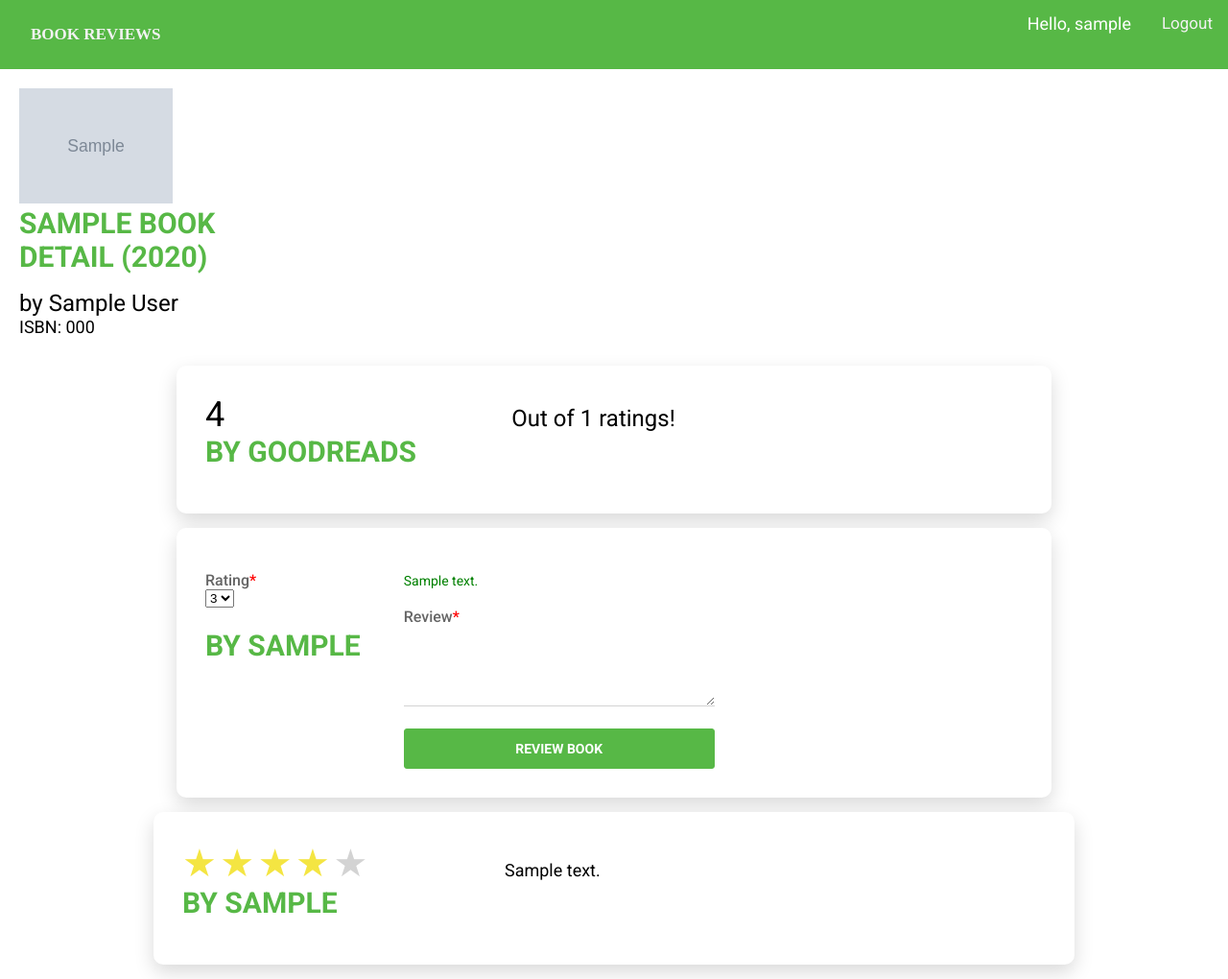
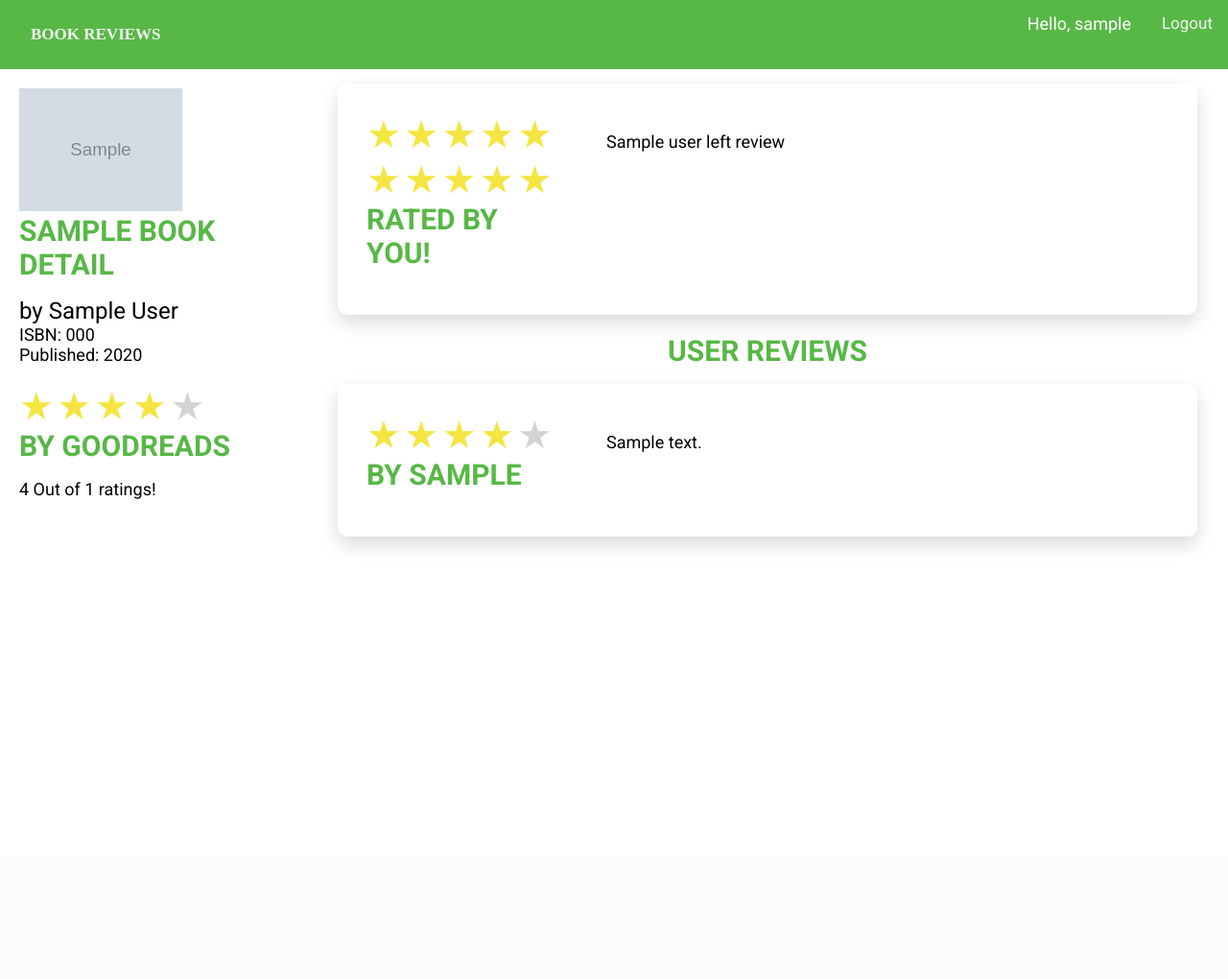
Before and after one commit to Michelle-lele/project1, a Flask app: template templates/book.html in a window 1280 px wide. Shown: the whole page at 96% size. After the commit the page ends 570 px from the top, so only its background shows below. Run offline with Flask 2, Linux system fonts and the light colour scheme; the template is opened without the code that fills it: most values are stand-ins (such as "Sample title", 1, 10 or a date in 2020); grey boxes marked "Sample" are stand-in pictures; some libraries are stand-ins or nearby versions.

Commit message:
Remove goodreads image placeholder from db. Book page changes- user comment on top, layout improvements, average rating added.

```diff
--- a/application.py
+++ b/application.py
@@ -214,17 +214,17 @@
 def search():
 	errorMessage = ""
 	top_rated_books = db.execute("SELECT AVG(rating), title,author,isbn, year, cover_img from books JOIN reviews ON books_isbn = isbn GROUP BY isbn ORDER BY AVG(rating) DESC LIMIT 3").fetchall()
-
+	latest_reviews = db.execute("SELECT username, rating, review_text, user_id from users JOIN reviews ON users_user_id = user_id ORDER BY date_created DESC LIMIT 3").fetchall()
 	if request.method == "GET":
 		query = request.args.get("q")
 		if not query:
-			return render_template("search.html", username = username, top_rated_books=top_rated_books)
+			return render_template("search.html", username = username, top_rated_books=top_rated_books, latest_reviews=latest_reviews)
 		#print(query, file=sys.stderr)
 		# ?TO DO handle multple words in q parameter in a separate function?
 	elif request.method == "POST":
 		if not request.form.get("search"):
 			errorMessage = "Please enter book title, author or ISBN!"
-			return render_template("search.html", username = username, errorMessage = errorMessage, top_rated_books=top_rated_books)
+			return render_template("search.html", username = username, errorMessage = errorMessage, top_rated_books=top_rated_books, latest_reviews=latest_reviews)
 		query = url_for('search') + "?q=" + request.form.get("search") + "&page=1"
 		return redirect(query)
 
@@ -235,7 +235,7 @@
 	#Show message if no results
 	if search_results == []:
 		errorMessage = f"No books found for your search \"{query}\""
-		return render_template("search.html", username = username, errorMessage = errorMessage, top_rated_books=top_rated_books)
+		return render_template("search.html", username = username, errorMessage = errorMessage, top_rated_books=top_rated_books, latest_reviews=latest_reviews)
 
 	return paginate(search_results, request.args.get('page', type=int), query=query)
 
@@ -255,24 +255,28 @@
 	isbn= request.args.get("isbn")
 	url= url_for('book')+"?isbn=" + isbn
 
-	book_details = db.execute("SELECT title, author, isbn, year, cover_img, AVG(rating) from books JOIN reviews ON isbn = books_isbn WHERE isbn = :isbn GROUP BY isbn",
+	book_details = db.execute("SELECT title, author, isbn, year, cover_img, CAST(AVG(rating) as numeric(10,2)), COUNT(rating) from books LEFT JOIN reviews ON isbn = books_isbn WHERE isbn = :isbn GROUP BY isbn",
 			{"isbn": isbn}).fetchone()
 
 	#check if such book exists
 	if book_details == None:
 		return render_template("404.html", username=username),404
-
-	user_reviews = db.execute("SELECT username, rating, review_text, user_id from users JOIN reviews ON users_user_id = user_id WHERE books_isbn = :isbn ORDER BY date_created DESC",
-		{"isbn": isbn}).fetchall()
+	print(book_details, file=sys.stderr)
+	user_reviews = db.execute("SELECT username, rating, review_text, user_id from users JOIN reviews ON users_user_id = user_id WHERE books_isbn = :isbn AND user_id != :user_id ORDER BY date_created DESC",
+		{"isbn": isbn, "user_id": session.get("user_id")}).fetchall()
 
 	#check if user has already left a review
 	#TODO that in more normal way :D
+	user_left_review = db.execute("SELECT username, rating, review_text, user_id from users JOIN reviews ON users_user_id = user_id WHERE books_isbn = :isbn AND user_id = :user_id ORDER BY date_created DESC",
+		{"isbn": isbn, "user_id": session.get("user_id")}).fetchall()
+	'''
 	UserLeftReview = False
 	i = 0
 	for user in user_reviews:
 		if user_reviews[i][3] == session.get("user_id"):
 				UserLeftReview = True
 		i+=1
+	'''
 
 	# Get GoodReads average rating and ratings count
 	GetBookReviewCounts = requests.get("https://www.goodreads.com/book/review_counts.json?isbns=" + isbn)
@@ -299,7 +303,7 @@
 
 		if errorMessages != []:
 			return render_template("book.html", username = username, book_details = book_details,
-				user_reviews=user_reviews, UserLeftReview=UserLeftReview, errorMessages=errorMessages,
+				user_reviews=user_reviews, user_left_review=user_left_review, errorMessages=errorMessages,
 				GetBookReviewCounts=GetBookReviewCounts)
 
 		NewReview = db.execute("INSERT INTO reviews (users_user_id, books_isbn, rating, review_text) VALUES (:user_id, :isbn, :rating, :review_text)",
@@ -309,7 +313,7 @@
 		return redirect(url)
 
 	return render_template("book.html", username = username, book_details = book_details,
-		user_reviews=user_reviews, UserLeftReview=UserLeftReview, isbn = isbn,
+		user_reviews=user_reviews, user_left_review=user_left_review, isbn = isbn,
 		GetBookReviewCounts=GetBookReviewCounts)
 
 @app.route("/api")
--- a/static/styles.css
+++ b/static/styles.css
@@ -126,6 +126,7 @@
   font-family: "Roboto", "Arial", "Helvetica Neue", sans-serif;
   font-weight: 400;
   font-size: 14px;
+  height: 100%;
 }
 
 h1, h2, h3, h4, h5, h6 {
@@ -538,7 +539,7 @@
   -webkit-border-radius: 10px;
   -moz-border-radius: 10px;
   border-radius: 10px;
-  width: 95%;
+  width: 70%;
   min-width: 250px;
   display: table;
   min-height: 150px;
@@ -553,6 +554,9 @@
   box-shadow: 0px 8px 20px 0px rgba(0, 0, 0, 0.35);
 }
 
+.card-3 .card-heading{
+  width: 250px;
+}
 
 .card-3 .card-heading-3{
   /*background: url("") top left/cover no-repeat;*/
@@ -571,16 +575,15 @@
   padding: 30px;
 }
 
-.review .card-body{
-  width: 65%;
-}
-
 .review .card-body p{
   font-size: 18px;
 }
-.review {
-  max-width: ;
+
+.review .card-3{
+  max-width: 70%;
+  float: right;
 }
+
 
 .rating {
   border: 0px solid white;
@@ -657,7 +660,7 @@
 }
 
 @media (max-width: 576px) {
-   .card-heading-3, .review .card-heading{
+   .card-heading-3{
     display: block !important;
     width: 100% !important;
   }
@@ -691,6 +694,19 @@
     padding: 60px 50px;
 
   }
+.card-3{
+  width: 90% !important;
+}
+
+.book-details{
+  margin: auto;
+  float: none !important;
+}
+
+.book-details img{
+  display: none;
+}
+
 }
 
 
@@ -701,6 +717,19 @@
 
   .page-wrapper {
     padding: 10px 0;
+  }
+
+  .card-3{
+  width: 60%;
+}
+
+.review .card-heading{
+    display: block !important;
+    width: 100% !important;
+  }
+
+ .review .card-body{
+    display: block !important;
   }
 }
 
@@ -771,16 +800,24 @@
   color: black;
 }
 
+
+
 .book-details img{
-  width: 160px;
-  text-align: center;
+  width: 170px;
 }
 
 .book-details{
-  margin: 20px;
-  min-width: 200px;
-  max-width: 250px;
+  min-height: 100vh;
+  padding: 20px;
+  min-width: 270px;
+  max-width: 25%;
   padding-bottom: 10px;
+  margin-bottom: 20px;
+  float: left;
+}
+
+#book-summary{
+  padding-bottom: 20px;
 }
 
 input, textarea {
--- a/templates/book.html
+++ b/templates/book.html
@@ -1,33 +1,49 @@
 {% extends "index.html" %}
 {% block body %}
 <!-- TO DO back to search with last performed query, write to the cookie? -->
+<!-- Book Details Summary -->
 <div class="book-details">
-	<img class="" src={{ book_details.cover_img }}>
-	<h2 class="title">{{ book_details.title }} ({{ book_details.year }})</h2>
-    <h3>by {{ book_details.author }}</h3>
-    <h4>ISBN: {{ book_details.isbn }}</h4>
+	<div id="book-summary">
+		{% if book_details.cover_img %}
+         <img class="" src={{ book_details.cover_img }}>
+        {% else %}
+        <img class="" src="../static/media/green_book_t.jpg">
+        {% endif %}
+	    <h2 class="title">{{ book_details.title }}</h2>
+		<h3>by {{ book_details.author }}</h3>
+	    <h4>ISBN: {{ book_details.isbn }}</h4>
+	    <h4>Published: {{ book_details.year }}</h4>
+	{% if book_details[5] %}
+	<div>
+			{% for rating in range(book_details[5]|int) %}
+		   	<span class="star-selected">&#9733;</span>
+		   	{% endfor %}
+		   	{% for rating in range(5 - book_details[5]|int) %}
+		    <span class="star-unselected">&#9733;</span>
+		    {% endfor %}
+		</div>
+	    <h4>{{ book_details[5] }} Out of {{ book_details[6] }} ratings!</h4>
+	{% endif %}
 </div>
 
 {% if GetBookReviewCounts %}
-<div class="wrapper wrapper--w960">
-	<div class="review card card-3">
-		<div class="card-heading">
-			<h1>{{ GetBookReviewCounts['books'][0]['average_rating'] }}</h1>
-			<h2 class="title"> by GoodReads</h2>
-		</div>
-		<div class="card-body">
-			<h3>Out of {{ GetBookReviewCounts['books'][0]['ratings_count'] }} ratings!</h3>
-		</div>
+	<div class="">
+		{% for rating in range(GetBookReviewCounts['books'][0]['average_rating']|int) %}
+	   	<span class="star-selected">&#9733;</span>
+	   	{% endfor %}
+	   	{% for rating in range(5 - GetBookReviewCounts['books'][0]['average_rating']|int) %}
+	    <span class="star-unselected">&#9733;</span>
+	    {% endfor %}
+		<h2 class="title"> by GoodReads</h2>
+		<h4>{{ GetBookReviewCounts['books'][0]['average_rating'] }} Out of {{ GetBookReviewCounts['books'][0]['ratings_count'] }} ratings!</h4>
 	</div>
+{% endif %}
 </div>
-{% endif %}
 
-<!--{{ username|pprint}}
-{{ user_reviews[user]|pprint }}
--->
-<div class="wrapper wrapper--w960">
 
-	{% if UserLeftReview != True %}
+
+<!--Review Form/ User Review-->
+	{% if not user_left_review %}
 	<div class="review card card-3">
 		<form method="POST" action = "{{ url_for('book')}}?isbn={{ book_details.isbn }}">
 			<div class="card-heading">
@@ -77,17 +93,30 @@
 	        </div>
 	    </form>
     </div>
+    {% endif %}
 
-		{% else %}
-		<div class="">
-		    <h4 class="center">You have rated this book!</h4>
+   	{% if user_left_review %}
+		<div class="review card card-3">
+	    	<div class="card-heading">
+	    	{% for rating in range(user_left_review[0][1]|int) %}
+	   	 	<span class="star-selected">&#9733;</span>
+	   	 	{% endfor %}
+	   	 	{% for rating in range(5 - user_left_review[0][1]|int) %}
+	        <span class="star-unselected">&#9733;</span>
+	        {% endfor %}
+	        <h2 class="title"> Rated by You!</h2>
+	    	</div>
+		    <div class="card-body">
+		            <p>{{ user_left_review[0][2] }}</p>
+		    </div>
 		</div>
-		{% endif %}
-
+	{% endif %}
+<div>
+	<h2 class="title center">User Reviews</h2>
 </div>
-
+<!-- User Reviews-->
 {% for user_review in user_reviews %}
-<div class="review card card-3 wrapper--w960">
+<div class="review card card-3">
     <div class="card-heading">
     	{% for rating in range(user_review.rating) %}
    	 	<span class="star-selected">&#9733;</span>
```
Also changed, not shown: templates/search.html (+57 -31 lines).
